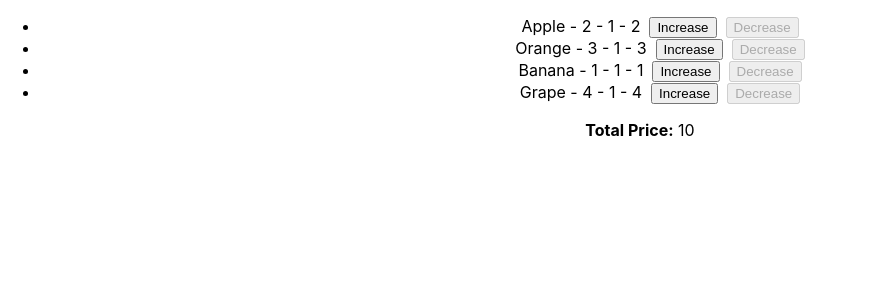
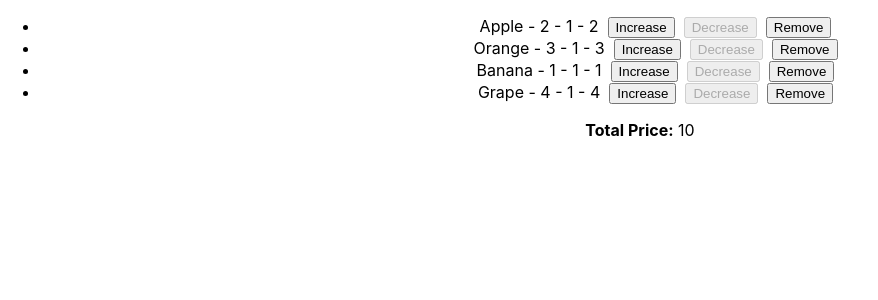
Before and after one commit to duongdo27/Github_submodules_example, a React (Create React App) app: page / in a window 1280 px wide. Shown: the top 300 px of the page, without its empty margins (0-878 px from the left). Built offline with nearby package versions, Linux system fonts and the light colour scheme.

Commit message:
Add remove item button

```diff
--- a/src/components/Item.js
+++ b/src/components/Item.js
@@ -1,16 +1,17 @@
 import React from "react";
 import { connect } from "react-redux"
-import { increaseQuantity, decreaseQuantity } from "../redux/actions"
+import { increaseQuantity, decreaseQuantity, removeItem } from "../redux/actions"
 
-const Item = ({ item, increaseQuantity, decreaseQuantity }) => (
+const Item = ({ item, increaseQuantity, decreaseQuantity, removeItem }) => (
     <li className="item">
         {item.name} - {item.unitPrice} - {item.quantity} - {item.quantity * item.unitPrice} &nbsp;
         <button onClick={() => increaseQuantity(item.id)}>Increase</button> &nbsp;
-        <button onClick={() => decreaseQuantity(item.id)} disabled={item.quantity<=1}>Decrease</button>
+        <button onClick={() => decreaseQuantity(item.id)} disabled={item.quantity<=1}>Decrease</button> &nbsp;
+        <button onClick={() => removeItem(item.id)}>Remove</button> &nbsp;
     </li>
 );
 
 export default connect(
     null,
-    { increaseQuantity, decreaseQuantity }
+    { increaseQuantity, decreaseQuantity, removeItem }
 )(Item);
--- a/src/redux/actionTypes.js
+++ b/src/redux/actionTypes.js
@@ -1,2 +1,3 @@
 export const INCREASE_QUANTITY = "INCREASE_QUANTITY";
 export const DECREASE_QUANTITY = "DECREASE_QUANTITY";
+export const REMOVE_ITEM = "REMOVE_ITEM";
--- a/src/redux/actions.js
+++ b/src/redux/actions.js
@@ -1,4 +1,4 @@
-import { INCREASE_QUANTITY, DECREASE_QUANTITY } from "./actionTypes";
+import { INCREASE_QUANTITY, DECREASE_QUANTITY, REMOVE_ITEM } from "./actionTypes";
 
 export const increaseQuantity = id => ({
     type: INCREASE_QUANTITY,
@@ -9,3 +9,8 @@ export const decreaseQuantity = id => ({
     type: DECREASE_QUANTITY,
     payload: {id}
 })
+
+export const removeItem = id => ({
+    type: REMOVE_ITEM,
+    payload: {id}
+})
```
